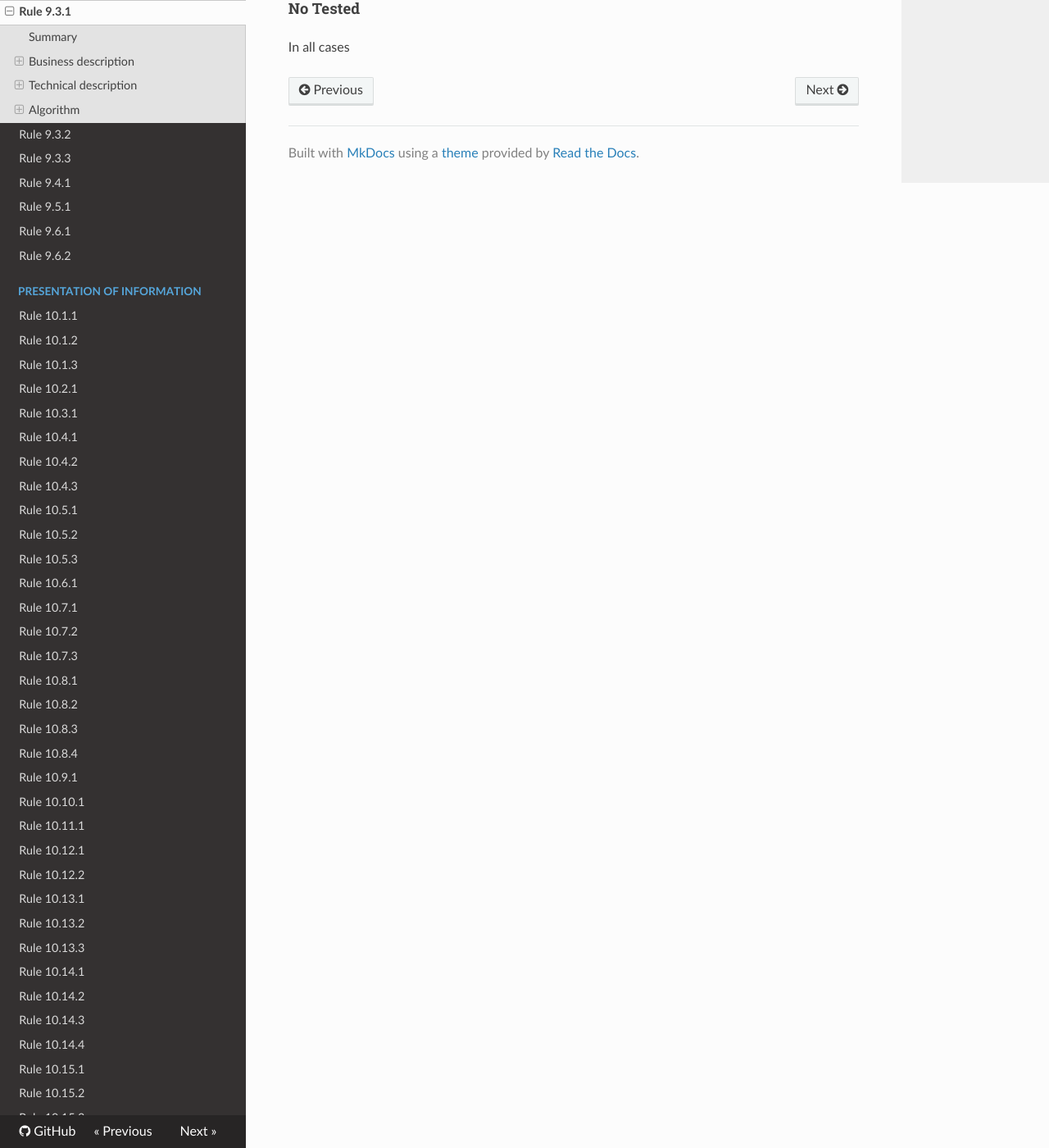
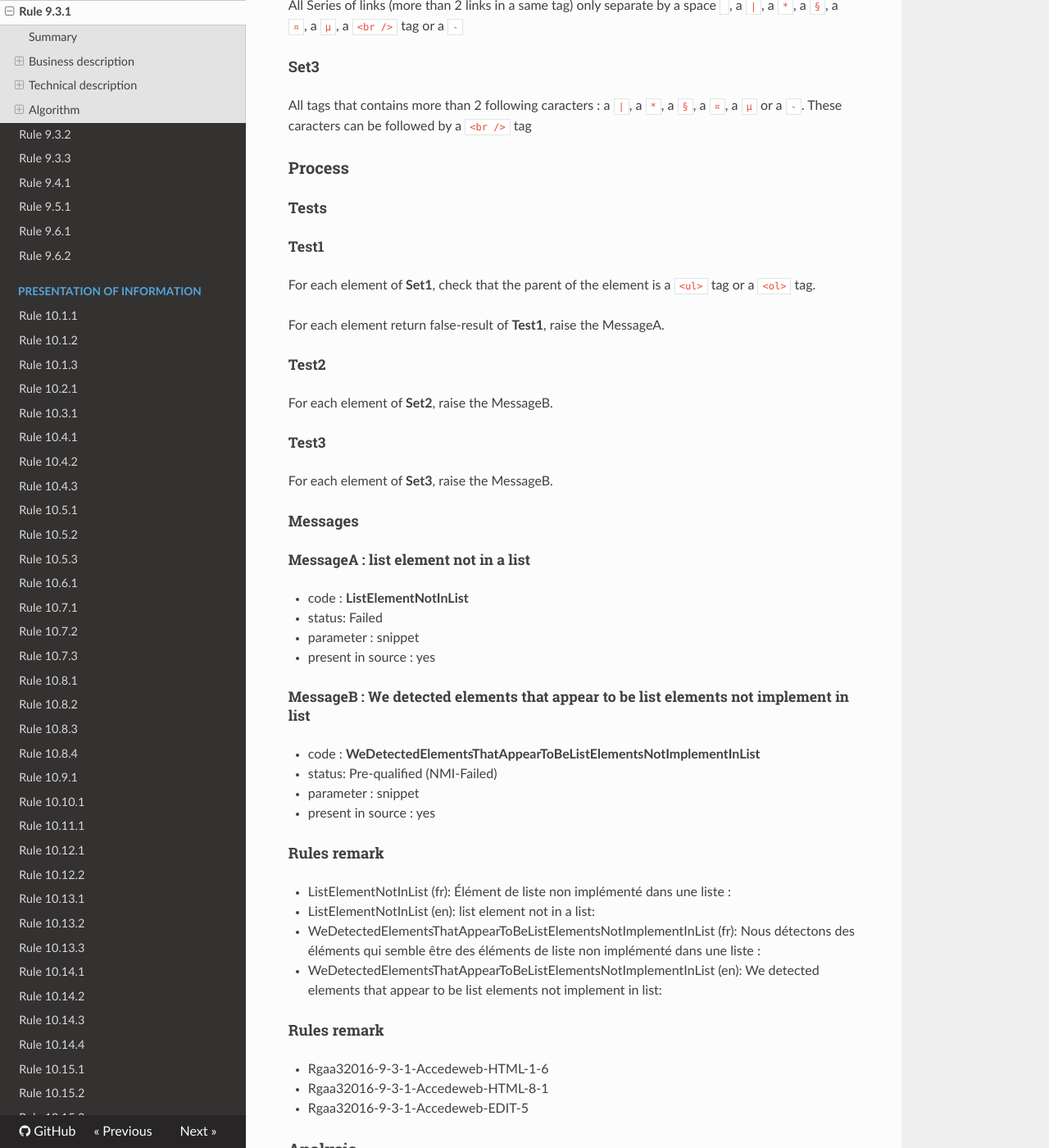
Before and after one commit to Tanaguru/RGAA3-2016, an MkDocs documentation site: the page built from docs/Rule-9-3-1.md, in a window 1280 px wide and 1400 px high, scrolled down 1270 px. Shown: the whole window at 82% size. Built offline with MkDocs 1.6.1, drawn with Linux system fonts in a browser that asks for light colours; nearby versions of some CDN libraries; old or Windows-style settings are respelled for this version of MkDocs; some of the changed text lies outside the part shown.

Commit message:
Update sample test 9.3.1

```diff
--- a/docs/Rule-9-3-1.md
+++ b/docs/Rule-9-3-1.md
@@ -19,7 +17,7 @@ No-check rule
 Dans chaque page Web, les informations regroup&eacute;es sous forme de listes non ordonn&eacute;es v&eacute;rifient-elles une de ces conditions ?
 
  * La liste utilise les balises HTML `ul` et `li`
- *  La liste utilise les roles ARIA `list` et `listitem`
+ * La liste utilise les roles ARIA `list` et `listitem`
 
 
 ### Level
@@ -40,7 +38,65 @@ Dans chaque page Web, les informations regroup&eacute;es sous forme de listes no
 
 ### Selection
 
+#### Set1
+
+All the `<li>` tags in the page
+
+#### Set2
+
+All Series of links (more than 2 links in a same tag) only separate by a space ` `, a ` | `, a ` * `, a ` § `, a ` ¤ `, a ` µ `, a `<br />` tag or a ` - `
+
+#### Set3
+
+All tags that contains more than 2 following caracters : a ` | `, a ` * `, a ` § `, a ` ¤ `, a ` µ ` or a ` - `. These caracters can be followed by a `<br />` tag
+
 ### Process
+
+#### Tests
+
+##### Test1
+
+For each element of **Set1**, check that the parent of the element is a `<ul>` tag or a `<ol>` tag.
+
+For each element return false-result of **Test1**, raise the MessageA.
+
+##### Test2
+
+For each element of **Set2**, raise the MessageB.
+
+##### Test3
+
+For each element of **Set3**, raise the MessageB.
+
+#### Messages
+
+##### MessageA : list element not in a list
+
+-    code : **ListElementNotInList**
+-    status: Failed
+-    parameter : snippet
+-    present in source : yes
+
+##### MessageB : We detected elements that appear to be list elements not implement in list
+
+-    code : **WeDetectedElementsThatAppearToBeListElementsNotImplementInList**
+-    status: Pre-qualified (NMI-Failed)
+-    parameter : snippet
+-    present in source : yes
+
+#### Rules remark
+
+ * ListElementNotInList (fr): &Eacute;l&eacute;ment de liste non impl&eacute;ment&eacute; dans une liste :
+ * ListElementNotInList (en): list element not in a list:
+
+ * WeDetectedElementsThatAppearToBeListElementsNotImplementInList (fr): Nous d&eacute;tectons des &eacute;l&eacute;ments qui semble &ecirc;tre des &eacute;l&eacute;ments de liste non impl&eacute;ment&eacute; dans une liste :
+ * WeDetectedElementsThatAppearToBeListElementsNotImplementInList (en): We detected elements that appear to be list elements not implement in list:
+
+#### Rules remark
+
+ * Rgaa32016-9-3-1-Accedeweb-HTML-1-6
+ * Rgaa32016-9-3-1-Accedeweb-HTML-8-1
+ * Rgaa32016-9-3-1-Accedeweb-EDIT-5
 
 ### Analysis
 
```
Also changed, not shown: other parts of docs/Rule-9-3-1.md (+0 -2 lines), docs/Rule-9-1-3.md (+1 -1 lines), 3 other files.
